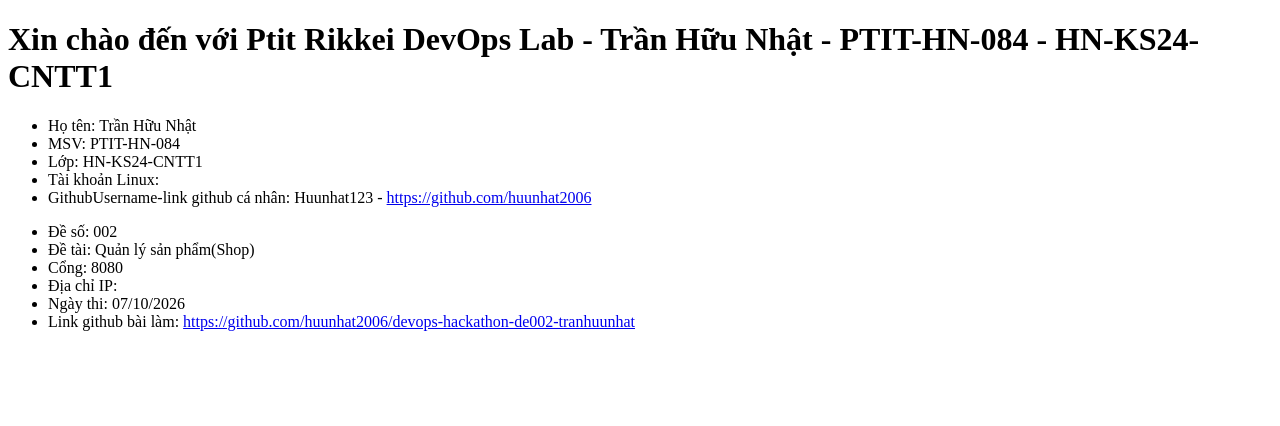
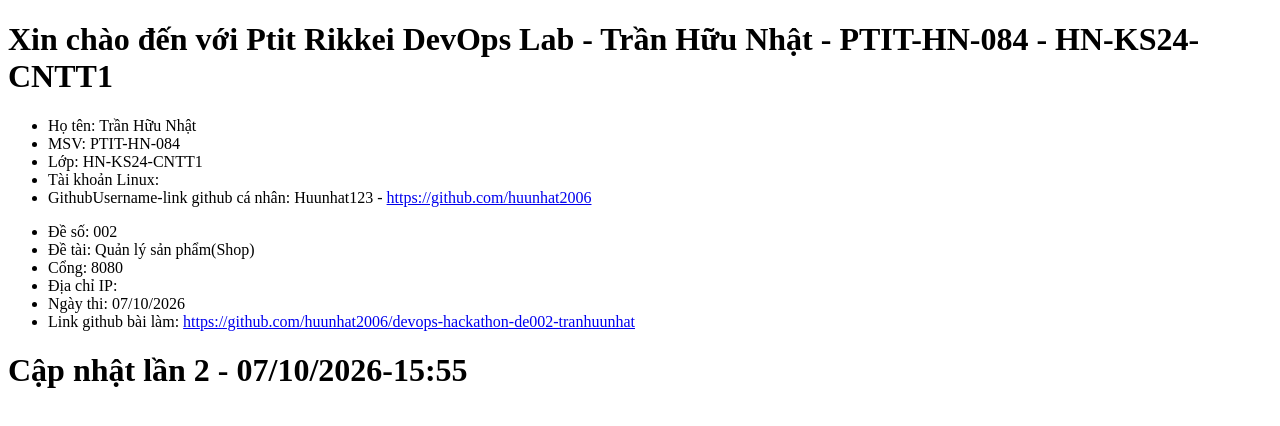
Before and after one commit to huunhat2006/devops-hackathon-de002-tranhuunhat, a plain HTML site: page src/index.html in a window 1280 px wide. Drawn offline with Linux system fonts and the light colour scheme.

Commit message:
update lần 2

```diff
--- a/src/index.html
+++ b/src/index.html
@@ -23,5 +23,6 @@
         <li>Ngày thi: 07/10/2026</li>
         <li>Link github bài làm: <a href="https://github.com/huunhat2006/devops-hackathon-de002-tranhuunhat">https://github.com/huunhat2006/devops-hackathon-de002-tranhuunhat</a></li>
     </ul>
+    <h1>Cập nhật lần 2 - 07/10/2026-15:55</h1>
 </body>
 </html>
```
Also changed, not shown: screenshots/website.png (renamed from screenshots/Ảnh chụp màn hình 2026-10-07 154403.png).
